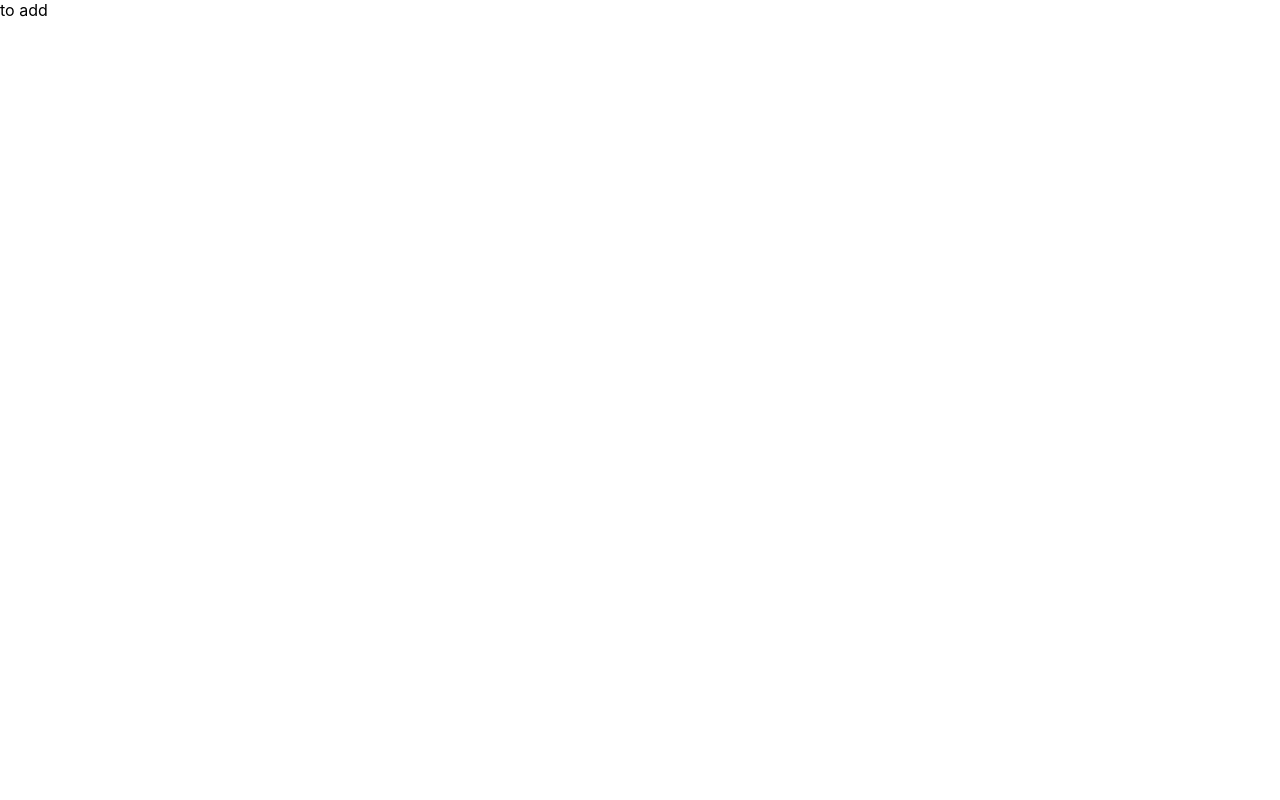
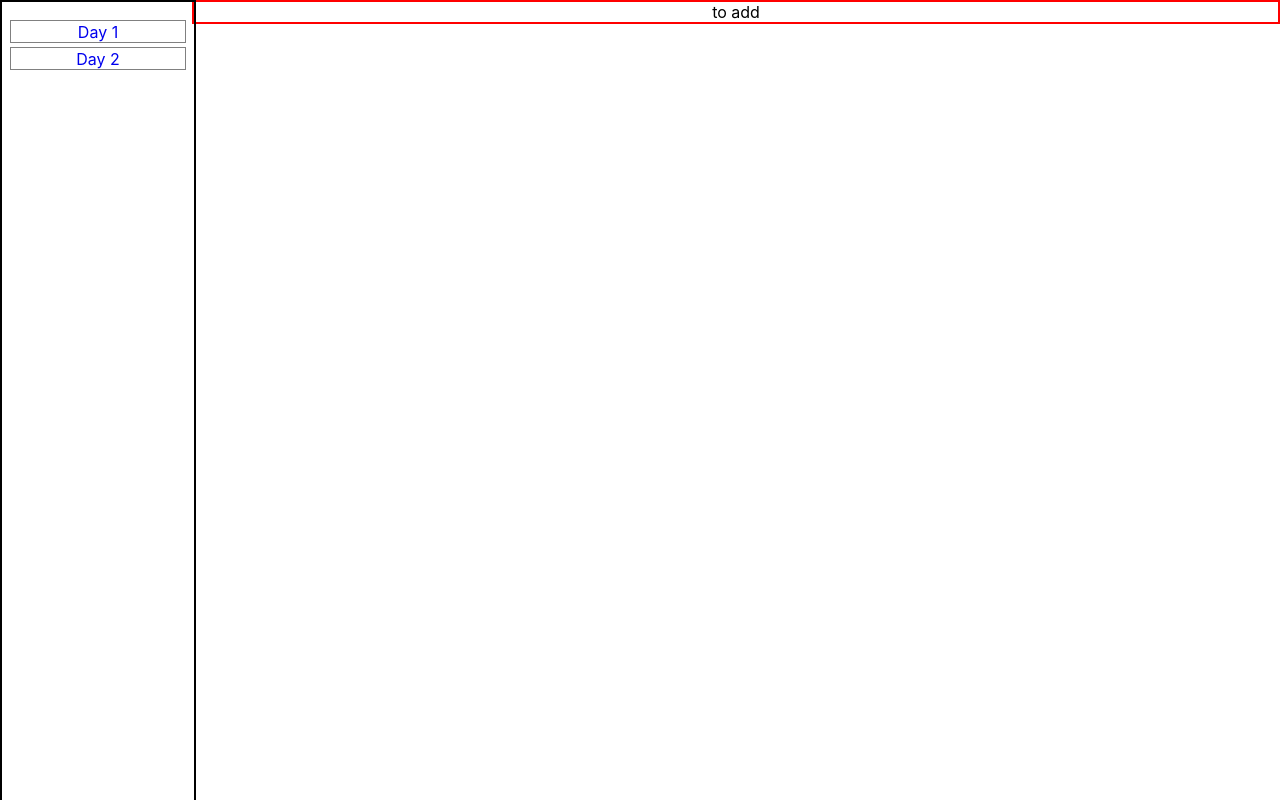
Before and after one commit to kvenkatacharan/my-sample-app, a React (Create React App) app: page /dayOne in a window 1280 px wide. Built offline with nearby package versions, Linux system fonts and the light colour scheme.

Commit message:
adds style and sidebar

```diff
--- a/src/App.css
+++ b/src/App.css
@@ -1,10 +1,7 @@
 .App {
   text-align: center;
-}
-
-.App-logo {
-  height: 40vmin;
-  pointer-events: none;
+  display: flex;
+  flex-direction: row;
 }
 
 @media (prefers-reduced-motion: no-preference) {
@@ -12,27 +9,38 @@
     animation: App-logo-spin infinite 20s linear;
   }
 }
-
-.App-header {
-  background-color: #282c34;
+.sidebar{
+  border: 2px solid black;
   min-height: 100vh;
+  height:auto;
+  width: 15vw;
+  position: fixed;
+}
+.navItems{
+  list-style: none;
   display: flex;
   flex-direction: column;
   align-items: center;
-  justify-content: center;
-  font-size: calc(10px + 2vmin);
+padding: 0%;
+}
+.body{
+  width: 85vw;
+  margin-left: 15vw;
+  border: 2px solid red;
+}
+.navItem{
+  border: 1px solid grey;;
+  width: 90%;
+  padding: 0.5px;
+  margin: 2px;
+}
+.link{
+  text-decoration: none;
+}
+.navItem:hover{
+  background-color: black;
   color: white;
+  width: 90%;
+  padding: 0.5px;
+  margin: 2px;
 }
-
-.App-link {
-  color: #61dafb;
-}
-
-@keyframes App-logo-spin {
-  from {
-    transform: rotate(0deg);
-  }
-  to {
-    transform: rotate(360deg);
-  }
-}
--- a/src/App.js
+++ b/src/App.js
@@ -1,13 +1,34 @@
 import "./App.css";
-import { Link } from "react-router-dom";
+import DayTwo from "./day2/index";
+import { Link, Route, Routes } from "react-router-dom";
 
 function App() {
-  return <div className="App">
-    <nav>
-    <Link to="/dayOne">Day 1</Link> |{" "}
-    <Link to="/dayTwo">Day 2</Link>
-    </nav>
-  </div>;
+  return (
+    <div className="App">
+      <div className="sidebar">
+        <div className="nav">
+          <ul className="navItems">
+            <li className="navItem">
+              <Link className="link" to="/dayOne">
+                Day 1
+              </Link>
+            </li>
+            <li className="navItem">
+              <Link className="link" to="/dayTwo">
+                Day 2
+              </Link>
+            </li>
+          </ul>
+        </div>
+      </div>
+      <div className="body">
+        <Routes>
+          <Route path="/dayOne" element={<div>to add</div>} />
+          <Route path="/dayTwo" element={<DayTwo />} />
+        </Routes>
+      </div>
+    </div>
+  );
 }
 
 export default App;
--- a/src/day2/index.js
+++ b/src/day2/index.js
@@ -3,7 +3,7 @@ import { useEffect, useState } from "react";
 import AddPost from "./Components/AddPost/AddPost";
 import DisplayPosts from "./Components/DisplayPosts/DisplayPosts";
 function Home() {
-  //listmode tur or false
+  //listmode true or false
   const [lm, setLM] = useState(true);
   const [posts,setPosts]=useState([])
 
@@ -22,8 +22,8 @@ const Header = ()=>{
       </div>
     )
 }
-  return (
-      <div>
+return (
+      <div >
     <Header />
     <br/>
     {(lm) ?<DisplayPosts posts={posts}/>:<AddPost />}
--- a/src/index.js
+++ b/src/index.js
@@ -1,24 +1,17 @@
 import React from 'react';
 import ReactDOM from 'react-dom/client';
 import {
-  BrowserRouter,
-  Routes,
-  Route,
+  BrowserRouter
 } from "react-router-dom";
 import './index.css';
 import App from './App';
 import reportWebVitals from './reportWebVitals';
-import DayTwo from './day2/index'
 
 const root = ReactDOM.createRoot(document.getElementById('root'));
 root.render(
   <React.StrictMode>
     <BrowserRouter >
-    <Routes>
-      <Route path="/" element={<App />} />
-      <Route path="/dayOne" element={<div>to add</div>} />
-      <Route path="/dayTwo" element={< DayTwo/>} />
-    </Routes>
+    <App />
     </BrowserRouter>
   </React.StrictMode>
 );
```
